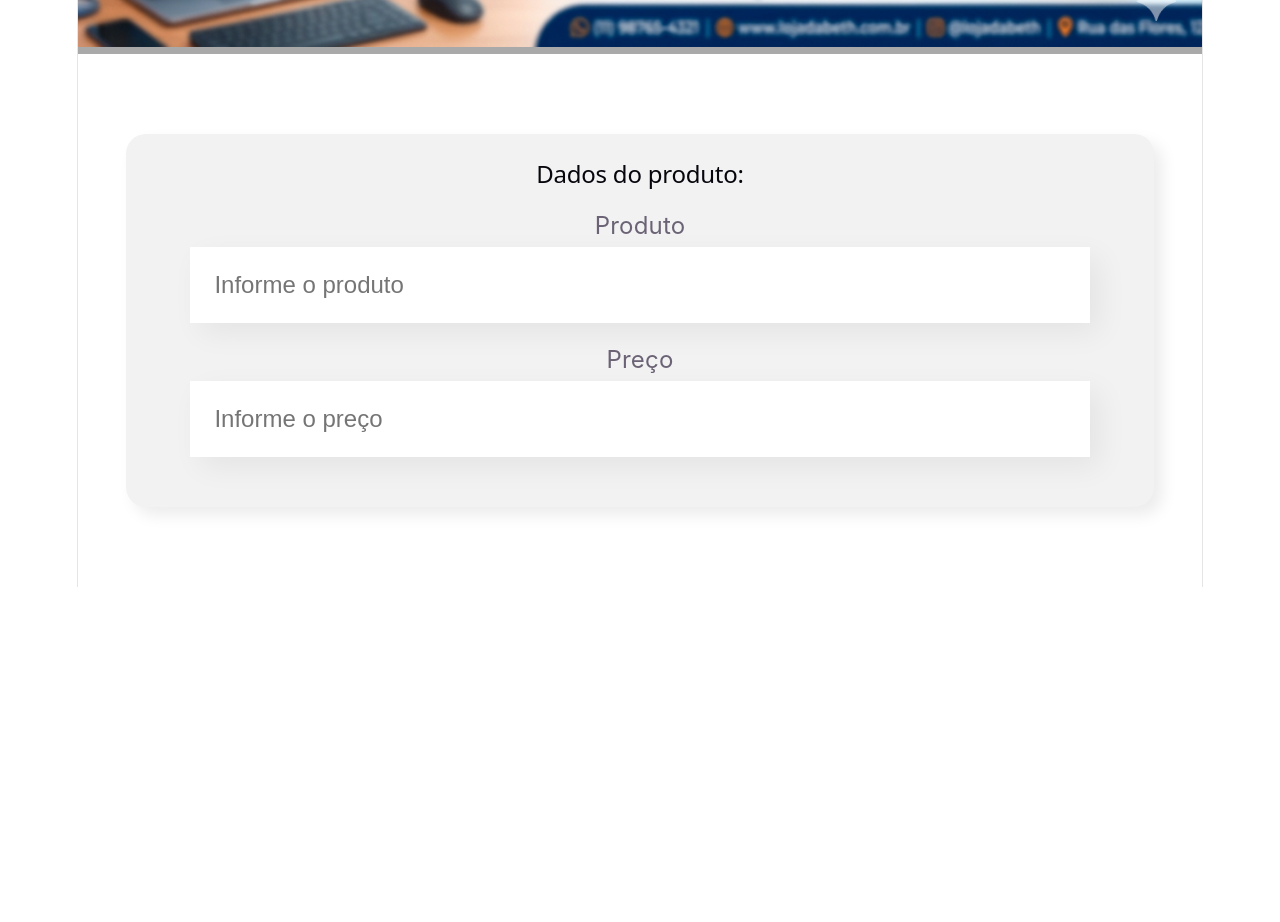
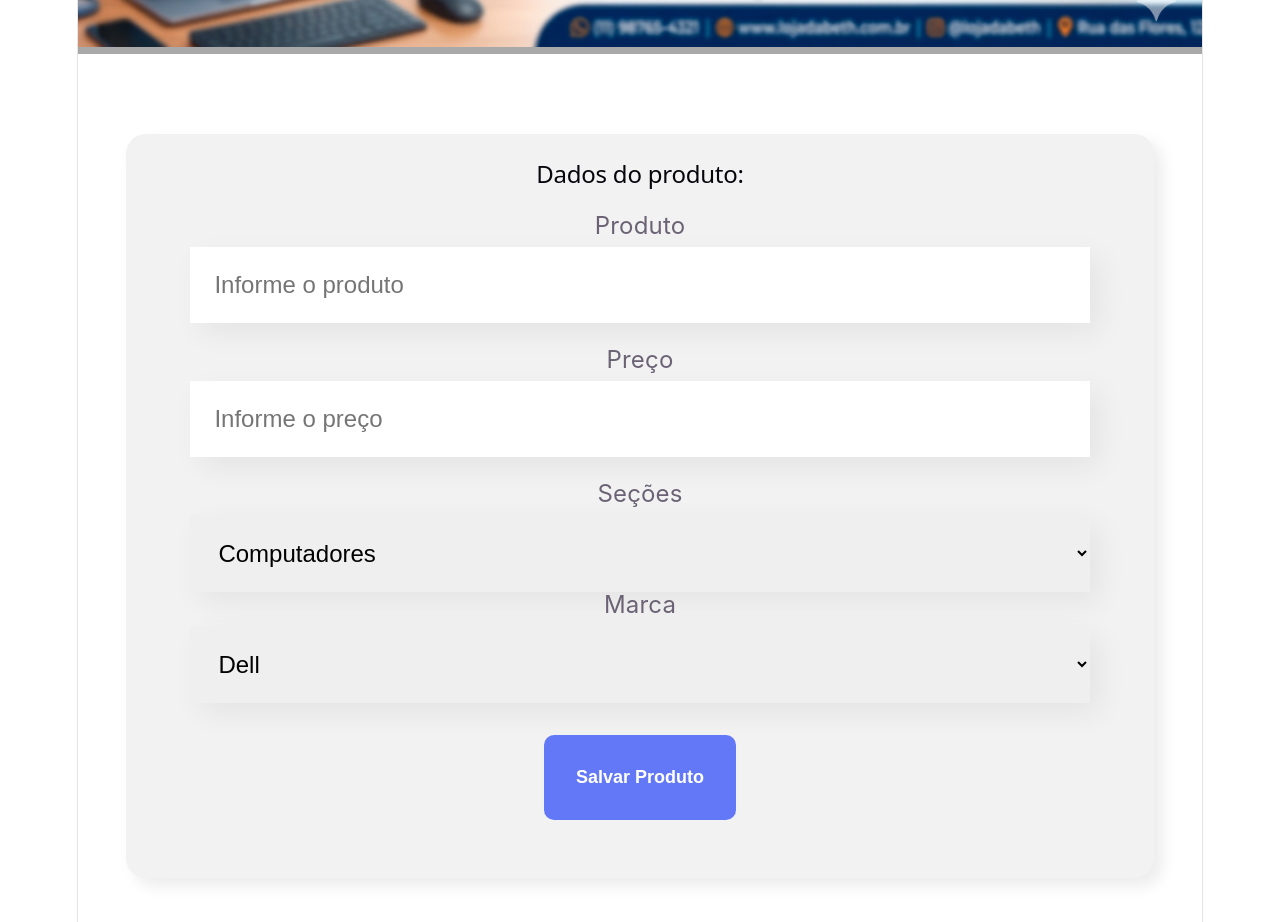
Before and after one commit to Stephanie-marys/Prova1_PRW2, a React (Vite) app: page / in a window 1280 px wide. Shown: the part 580-1502 px from the top of the page. Before the commit the page ends 1167 px from the top, so only its background shows below. Built offline with nearby package versions, Linux system fonts and the light colour scheme.

Commit message:
segunda parte

```diff
--- a/src/App.jsx
+++ b/src/App.jsx
@@ -1,15 +1,24 @@
+import { useState } from 'react';
 import './App.css'
 import Banner from './componentes/Banner/Banner';
 import Formulario from './componentes/Banner/Formulario/Formulario';
 
+
 function App() {
 
+      const[produto,setProduto]=useState([])
 
+      const adicionaProd=(prod)=>{
+        const listaNova=produto.slice();
+        listaNova.push(prod)
+        setProduto(listaNova)
+        console.log(prod)
+      }
   return (
     <div>
 
         <Banner/>
-        <Formulario/>
+        <Formulario aoProdCadastrado={prod=>adicionaProd(prod)}/>
 
 
     </div>
--- /dev/null
+++ b/src/componentes/Banner/Botao/botao.css
@@ -0,0 +1,15 @@
+.botao {
+background-color: #6278f7;
+border-radius: 10px;
+font-weight: 700;
+font-size: 18px;
+padding: 32px;
+border: none;
+cursor: pointer;
+color: #FFF;
+margin: 32px 0;
+}
+
+.botao:hover {
+color: #95FFD4
+}
--- /dev/null
+++ b/src/componentes/Banner/Botao/botao.jsx
@@ -0,0 +1,13 @@
+import React from "react";
+import './Botao.css';
+
+const Botao = (props) => {
+
+    return (
+        <button className="botao">
+            {props.children}
+        </button>
+)
+}
+
+export default Botao;
--- a/src/componentes/Banner/CampoTexto/CampoTexto.jsx
+++ b/src/componentes/Banner/CampoTexto/CampoTexto.jsx
@@ -2,15 +2,18 @@ import React from "react";
 import './CampoTexto.css';
 
 const CampoTexto = (props) => {
-
-    return (
-            <div className="campo-texto">
-                <label> {props.label} </label>
-                <input placeholder={props.placeholder} />
-            </div>
-
-)
-
+    const aoDigitado = (evento) => {
+        props.aoAlterado(evento.target.value)
 }
-
+return (
+<div className="campo-texto">
+    <label> {props.label} </label>
+    <input
+        value={props.valor}
+        onChange={aoDigitado}
+        placeholder={props.placeholder}
+/>
+</div>
+);
+}
 export default CampoTexto;
--- a/src/componentes/Banner/Formulario/Formulario.jsx
+++ b/src/componentes/Banner/Formulario/Formulario.jsx
@@ -1,16 +1,70 @@
-import React from "react";
+import React, { useState } from "react";
 import './Formulario.css';
+import ListaSuspensa from "../ListaSuspensa/ListaSuspensa";
 import CampoTexto from "../CampoTexto/CampoTexto";
+import Botao from "../Botao/botao";
 
-const Formulario = () => {
+const Formulario = (props) => {
+
+    const secoes=[
+        'Computadores',
+        'Acessórios',
+        'Impressoras',
+        'Games',
+        'Gadgets'
+    ]
+
+    const marcas=[
+        'Dell',
+        'Asus',
+        'Positivo',
+        'Hp',
+        'Xing-ling'
+    ]
+
+    const [produto, setProduto] = useState('')
+    const [preco, setPreco] = useState('')
+    const [secao, setSecao] = useState('')
+    const [marca, setMarca] = useState('')
+
+    const aoSalvar = (evento) => {
+        evento.preventDefault()
+        props.aoProdCadastrado({
+            "Produto": produto,
+            "Preço": preco,
+            "Seção": secao,
+            "Marca": marca
+        })
+    }
+
     return (
         <section className="formulario">
-            <form>
+            <form onSubmit={aoSalvar}>
                 <h2>Dados do produto:</h2>
-                <CampoTexto label ="Produto" placeholder="Informe o produto"/>
-                <CampoTexto label="Preço" placeholder="Informe o preço" />
+                <CampoTexto
+                    label="Produto"
+                    placeholder="Informe o produto"
+                    valor={produto}
+                    aoAlterado={valor => setProduto(valor)}/>
+                <CampoTexto
+                    label="Preço"
+                    placeholder="Informe o preço"
+                    valor={preco}
+                    aoAlterado={valor => setPreco(valor)}/>
+                <ListaSuspensa
+                    label="Seções"
+                    itens={secoes}
+                    valor={secao}
+                    aoAlterado={valor => setSecao(valor)}/>
+                <ListaSuspensa
+                    label="Marca"
+                    itens={marcas}
+                    valor={marca}
+                    aoAlterado={valor => setMarca(valor)}/>
+                <Botao>Salvar Produto</Botao>
             </form>
         </section>
-)
+    )
 }
+
 export default Formulario;
--- /dev/null
+++ b/src/componentes/Banner/ListaSuspensa/ListaSuspensa.css
@@ -0,0 +1,15 @@
+.lista-suspensa label {
+display: block;
+margin-bottom: 8px;
+font-size: 24px;
+}
+
+.lista-suspensa select {
+background: color #ffffffc5; ;
+box-shadow: 10px 10px 30px rgba(0, 0, 0, 0.06);
+width: 100%;
+border: none;
+font-size: 24px;
+padding: 24px;
+box-sizing: border-box;
+}
--- /dev/null
+++ b/src/componentes/Banner/ListaSuspensa/ListaSuspensa.jsx
@@ -0,0 +1,18 @@
+import React from "react";
+import './ListaSuspensa.css';
+
+const ListaSuspensa = (props) => {
+    const aoEscolhido=(evento)=>{
+        props.AoAlterado(evento.target.value)
+    }
+    return (
+        <div className="lista-suspensa">
+            <label>{props.label}</label>
+            <select value={props.valor} onChange={aoEscolhido}>
+                { props.itens.map( item => <option key={item}>{item}</option> ) }
+            </select>
+        </div>
+)
+}
+
+export default ListaSuspensa;
```
